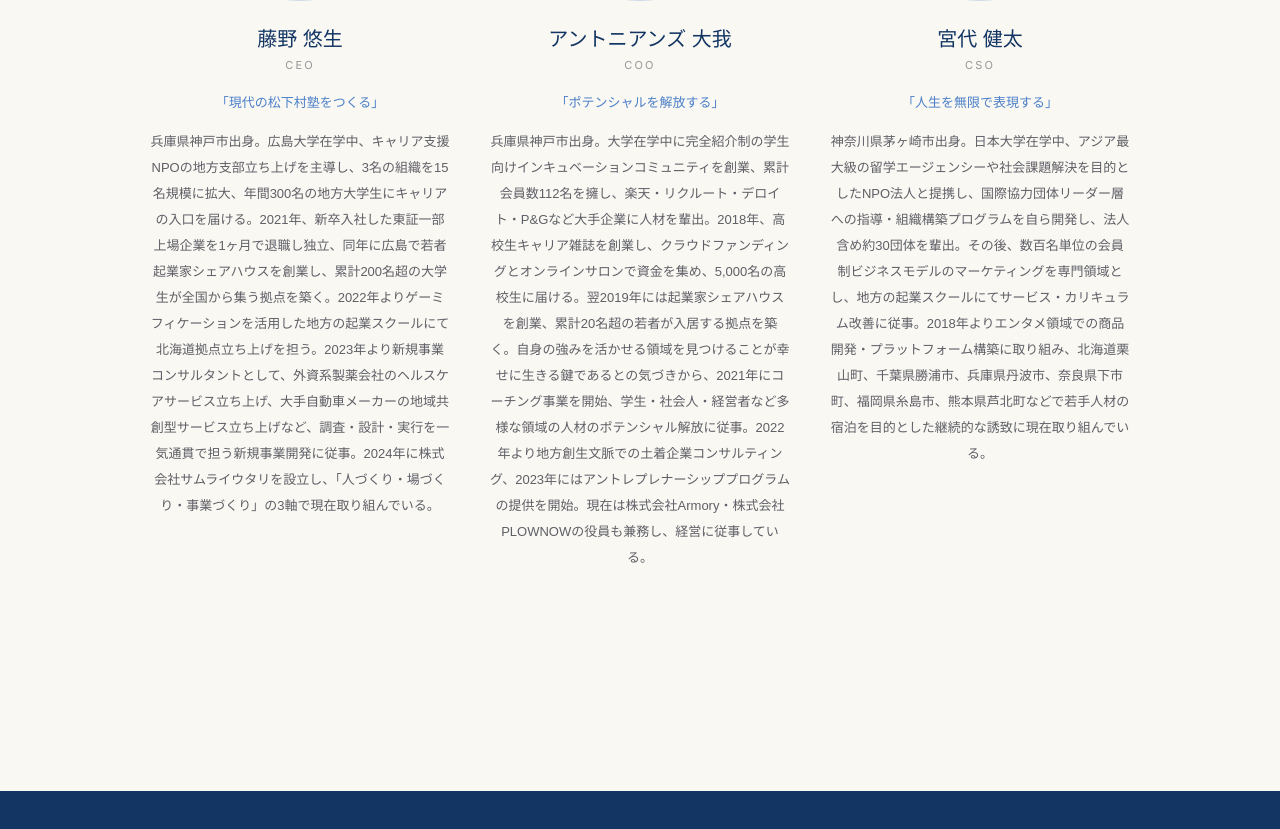
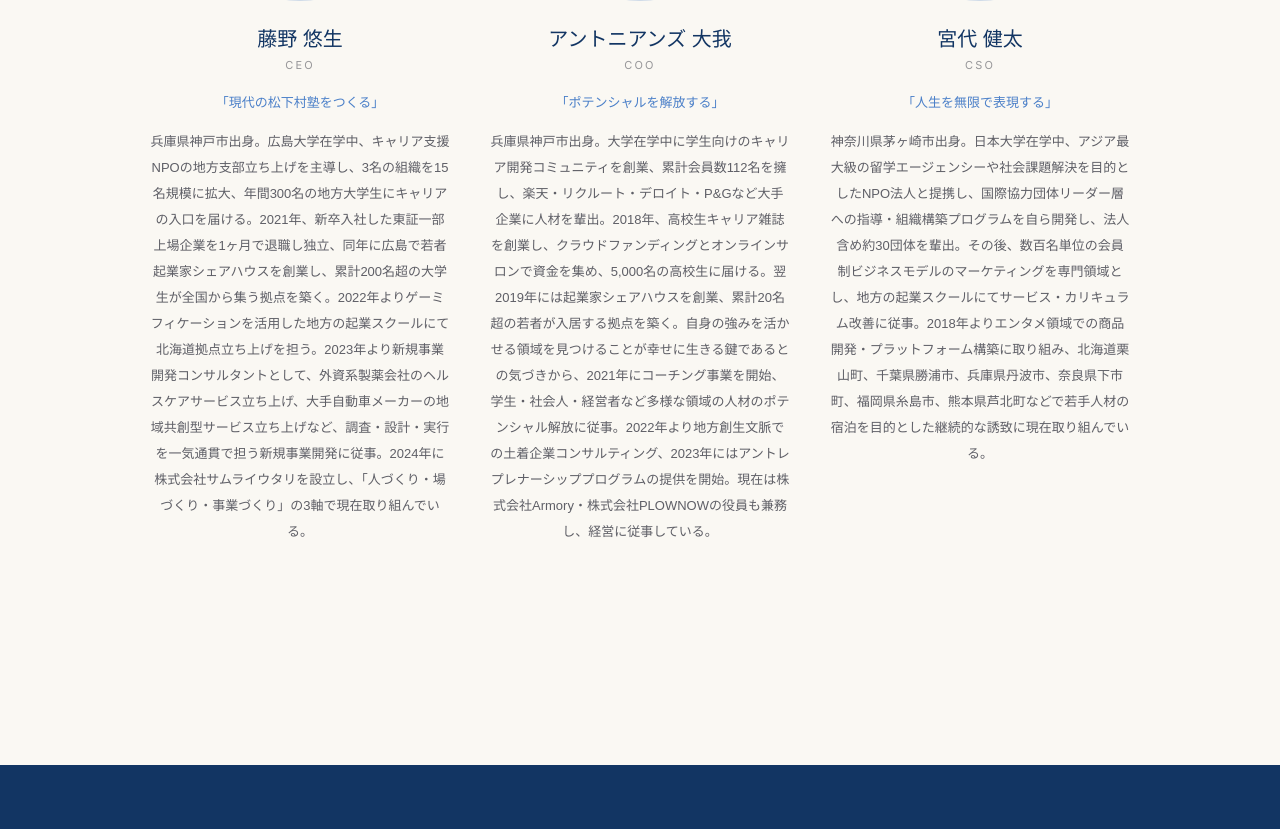
Before and after one commit to youcan0824/samurai-utari-site, a Next.js app: page / in a window 1280 px wide. Shown: the part 9640-10469 px from the top of the page. Built offline with nearby package versions, Linux system fonts and the light colour scheme.

Commit message:
Team bio微修正: 藤野「新規事業開発コンサルタント」/ アントニアンズ「学生向けキャリア開発コミュニティ」（マルチ誤解回避）

```diff
--- a/src/components/team.tsx
+++ b/src/components/team.tsx
@@ -10,7 +10,7 @@ const members = [
     nameEn: "Yuki Fujino",
     role: "CEO",
     motto: "「現代の松下村塾をつくる」",
-    bio: "兵庫県神戸市出身。広島大学在学中、キャリア支援NPOの地方支部立ち上げを主導し、3名の組織を15名規模に拡大、年間300名の地方大学生にキャリアの入口を届ける。2021年、新卒入社した東証一部上場企業を1ヶ月で退職し独立、同年に広島で若者起業家シェアハウスを創業し、累計200名超の大学生が全国から集う拠点を築く。2022年よりゲーミフィケーションを活用した地方の起業スクールにて北海道拠点立ち上げを担う。2023年より新規事業コンサルタントとして、外資系製薬会社のヘルスケアサービス立ち上げ、大手自動車メーカーの地域共創型サービス立ち上げなど、調査・設計・実行を一気通貫で担う新規事業開発に従事。2024年に株式会社サムライウタリを設立し、「人づくり・場づくり・事業づくり」の3軸で現在取り組んでいる。",
+    bio: "兵庫県神戸市出身。広島大学在学中、キャリア支援NPOの地方支部立ち上げを主導し、3名の組織を15名規模に拡大、年間300名の地方大学生にキャリアの入口を届ける。2021年、新卒入社した東証一部上場企業を1ヶ月で退職し独立、同年に広島で若者起業家シェアハウスを創業し、累計200名超の大学生が全国から集う拠点を築く。2022年よりゲーミフィケーションを活用した地方の起業スクールにて北海道拠点立ち上げを担う。2023年より新規事業開発コンサルタントとして、外資系製薬会社のヘルスケアサービス立ち上げ、大手自動車メーカーの地域共創型サービス立ち上げなど、調査・設計・実行を一気通貫で担う新規事業開発に従事。2024年に株式会社サムライウタリを設立し、「人づくり・場づくり・事業づくり」の3軸で現在取り組んでいる。",
     photo: "/photos/fujino.webp",
     initial: "YF",
   },
@@ -19,7 +19,7 @@ const members = [
     nameEn: "Taiga Antonians",
     role: "COO",
     motto: "「ポテンシャルを解放する」",
-    bio: "兵庫県神戸市出身。大学在学中に完全紹介制の学生向けインキュベーションコミュニティを創業、累計会員数112名を擁し、楽天・リクルート・デロイト・P&Gなど大手企業に人材を輩出。2018年、高校生キャリア雑誌を創業し、クラウドファンディングとオンラインサロンで資金を集め、5,000名の高校生に届ける。翌2019年には起業家シェアハウスを創業、累計20名超の若者が入居する拠点を築く。自身の強みを活かせる領域を見つけることが幸せに生きる鍵であるとの気づきから、2021年にコーチング事業を開始、学生・社会人・経営者など多様な領域の人材のポテンシャル解放に従事。2022年より地方創生文脈での土着企業コンサルティング、2023年にはアントレプレナーシッププログラムの提供を開始。現在は株式会社Armory・株式会社PLOWNOWの役員も兼務し、経営に従事している。",
+    bio: "兵庫県神戸市出身。大学在学中に学生向けのキャリア開発コミュニティを創業、累計会員数112名を擁し、楽天・リクルート・デロイト・P&Gなど大手企業に人材を輩出。2018年、高校生キャリア雑誌を創業し、クラウドファンディングとオンラインサロンで資金を集め、5,000名の高校生に届ける。翌2019年には起業家シェアハウスを創業、累計20名超の若者が入居する拠点を築く。自身の強みを活かせる領域を見つけることが幸せに生きる鍵であるとの気づきから、2021年にコーチング事業を開始、学生・社会人・経営者など多様な領域の人材のポテンシャル解放に従事。2022年より地方創生文脈での土着企業コンサルティング、2023年にはアントレプレナーシッププログラムの提供を開始。現在は株式会社Armory・株式会社PLOWNOWの役員も兼務し、経営に従事している。",
     photo: "/photos/antonians.webp",
     initial: "TA",
   },
```
